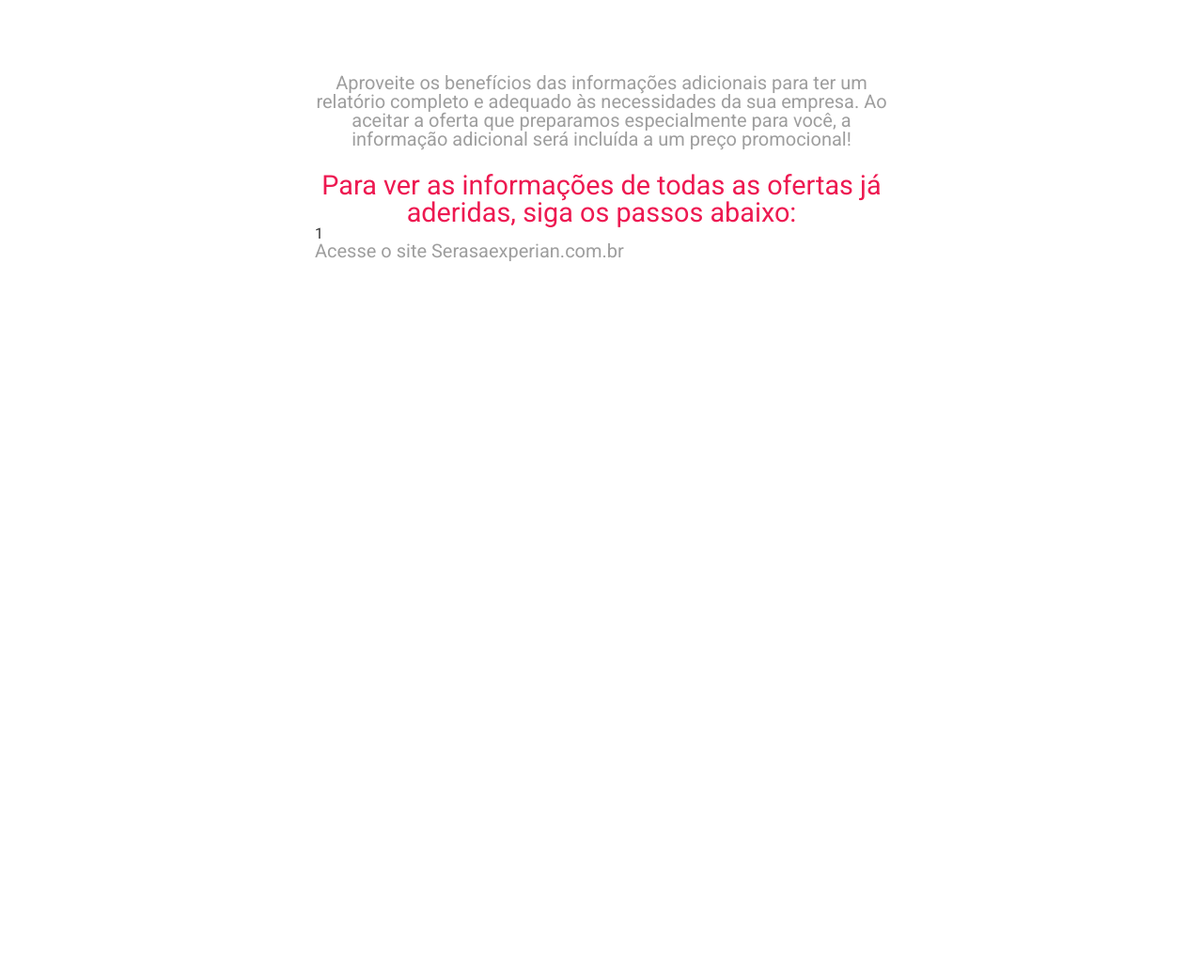
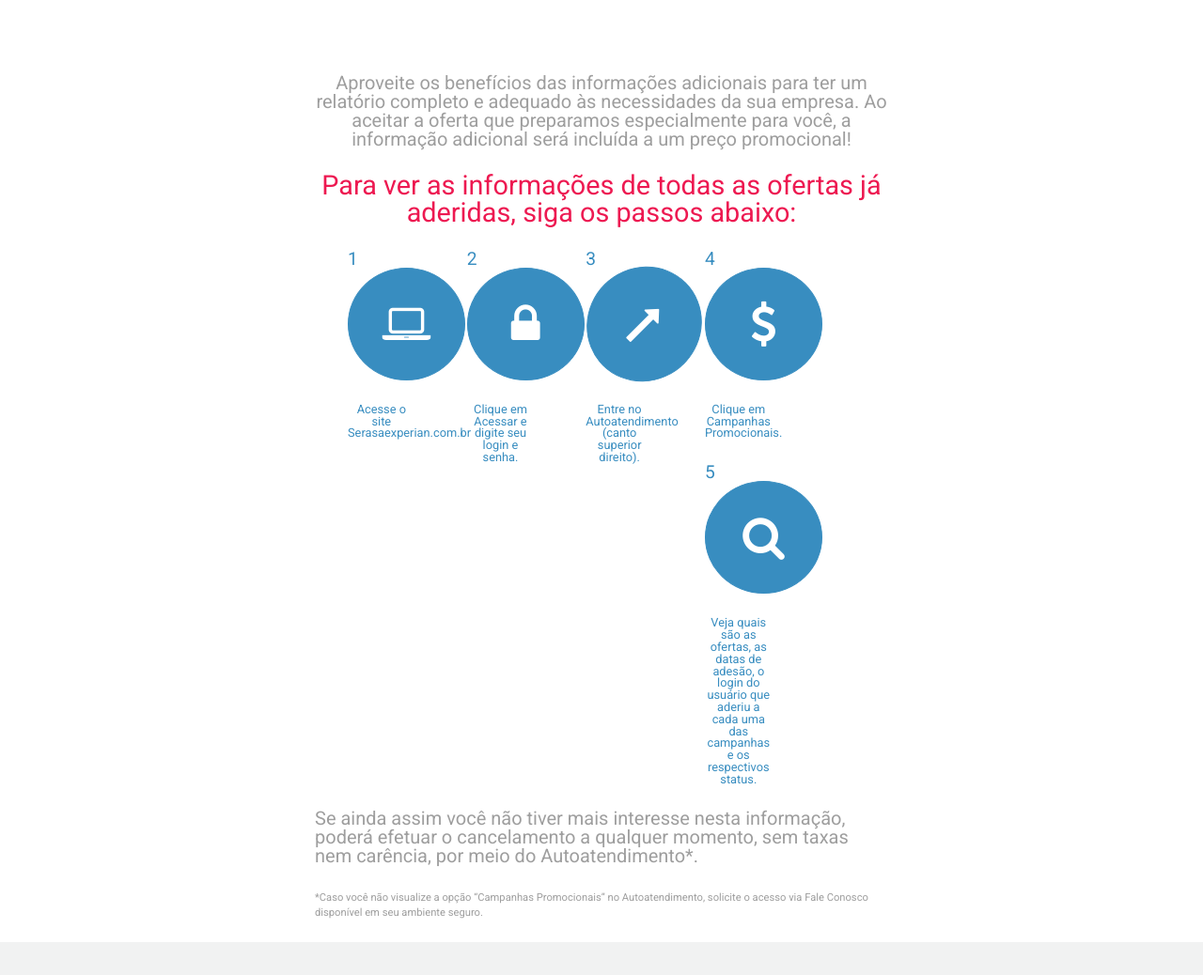
Before and after one commit to rickaicka/testeGinga, a website: page index.html in a window 1280 px wide. Shown: the part 633-1671 px from the top of the page at 94% size. Before the commit the page ends 912 px from the top, so only its background shows below. Drawn offline with Linux system fonts and the light colour scheme.

Commit message:
Alteração na home

```diff
--- a/index.html
+++ b/index.html
@@ -5,10 +5,10 @@
     <meta name="viewport" content="width=device-width, initial-scale=1">
     <title>Teste Serasa Experian</title>
 
-    <link href="https://fonts.googleapis.com/css?family=Roboto:400,700" rel="stylesheet">
     <link href="vendor/bootstrap/dist/css/bootstrap.min.css" rel="stylesheet">
     <link href="vendor/bootstrap/dist/css/bootstrap-theme.min.css" rel="stylesheet">
-    <link href="vendor/font-awesome/css/font-awesome.min.css">
+    <link href="vendor/font-awesome/css/font-awesome.min.css" rel="stylesheet">
+    <link href="https://fonts.googleapis.com/css?family=Roboto:400,700" rel="stylesheet">
     <link href="css/style.css" rel="stylesheet">
 </head>
 
@@ -93,17 +93,52 @@
             <div class="row">
                 <div class="col-xs-12 col-md-offset-3 col-md-6">
                     <ul>
-                        <li>
+                        <li class="passos col-xs-12 col-md-2">
                             <ul>
                                 <li><span>1</span></li>
-                                <li><i class="fa fa-desktop"></i></li>
-                                <li><p>Acesse o site Serasaexperian.com.br</p></li>
+                                <li class="text-center"><i class="fa fa-laptop" aria-hidden="true"></i></li>
+                                <li class="text-center"><p>Acesse o site Serasaexperian.com.br</p></li>
+                            </ul>
+                        </li>
+                        <li class="passos col-xs-12 col-md-2">
+                            <ul>
+                                <li><span>2</span></li>
+                                <li class="text-center"><i class="fa fa-lock" aria-hidden="true"></i></li>
+                                <li class="text-center"><p>Clique em Acessar e digite seu login e senha. </p></li>
+                            </ul>
+                        </li>
+                        <li class="passos col-xs-12 col-md-2">
+                            <ul>
+                                <li><span>3</span></li>
+                                <li class="text-center"><i class="fa fa-long-arrow-right" aria-hidden="true"></i></li>
+                                <li class="text-center"><p>Entre no Autoatendimento (canto superior direito).</p></li>
+                            </ul>
+                        </li>
+                        <li class="passos col-xs-12 col-md-2">
+                            <ul>
+                                <li><span>4</span></li>
+                                <li class="text-center"><i class="fa fa-usd" aria-hidden="true"></i></li>
+                                <li class="text-center"><p>Clique em Campanhas Promocionais.</p></li>
+                            </ul>
+                        </li>
+                        <li class="passos col-xs-12 col-md-2">
+                            <ul>
+                                <li><span>5</span></li>
+                                <li class="text-center"><i class="fa fa-search" aria-hidden="true"></i></li>
+                                <li class="text-center"><p>Veja quais são as ofertas, as datas de adesão, o login do usuário que aderiu a cada uma das campanhas e os respectivos status.</p></li>
                             </ul>
                         </li>
                     </ul>
                 </div>
             </div>
+            <div class="row">
+                <div class="observacao col-xs-12 col-md-offset-3 col-md-6">
+                    <p>Se ainda assim você não tiver mais interesse nesta informação, poderá efetuar o cancelamento a qualquer momento, sem taxas nem carência, por meio do Autoatendimento*.</p>
+                    <span>*Caso você não visualize a opção “Campanhas Promocionais” no Autoatendimento, solicite o acesso via Fale Conosco disponível em seu ambiente seguro.</span>
+                </div>
+            </div>
         </div>
     </section>
+    <div class="clearfix linha"></div>
 </body>
 </html>
--- a/sass/style.scss
+++ b/sass/style.scss
@@ -146,4 +146,54 @@ table {
         font-size: 1.8em;
         margin-top: 25px;
     }
+    & ul{
+        & .passos{
+            display: inline-block;
+            margin-top: 25px;
+            margin-right: 25px;
+            & span{
+                color: $azul;
+                font-weight: $fontBold;
+                font-size: 1.2em;
+            }
+            & i{
+                color: $branco;
+                font-size: 3em;
+                border: 1px solid $azul;
+                border-radius: 50%;
+                padding: 35px 0;
+                width: 125px;
+                background-color: $azul;
+            }
+            & p{
+                color: $azul;
+                font-size: 0.8em;
+                margin-top: 25px;
+            }
+            &:nth-child(1){
+                margin-left: 20px;
+            }
+            &:nth-child(3){
+                & i{
+                    transform: rotate(-45deg);
+                }
+            }
+        }
+    }
+    & .observacao{
+        & p{
+            color: $fontCinzaClaro;
+            font-size: 1.25em;
+            margin: 25px 0;
+        }
+        & span{
+            color: $fontCinzaClaro;
+            font-size: 0.7em;
+        }
+    }
 }
+.linha{
+    height: 35px;
+    background-color: $cinzaClaro;
+    margin-top: 25px;
+}
```
Also changed, not shown: css/style.css.
